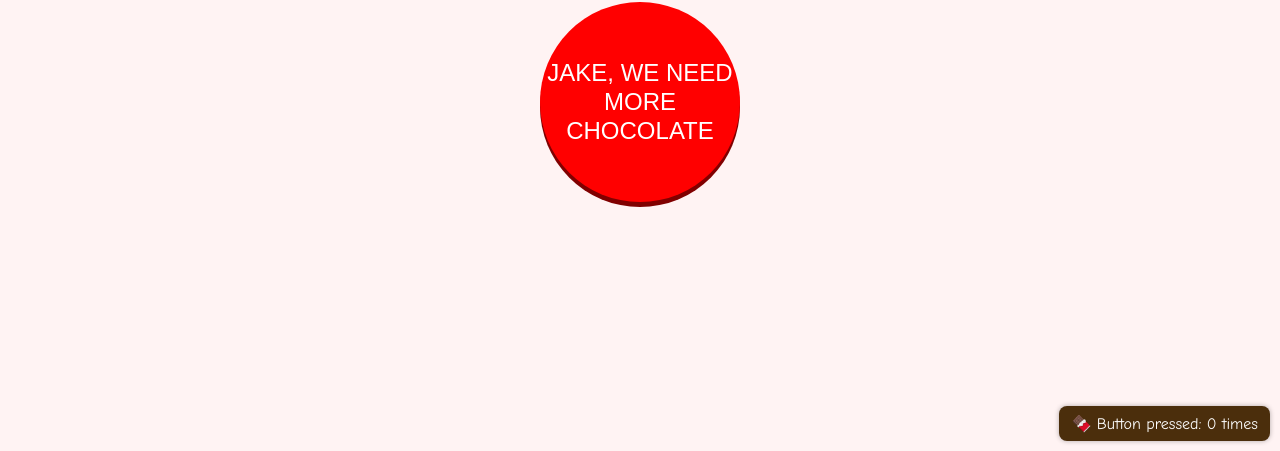
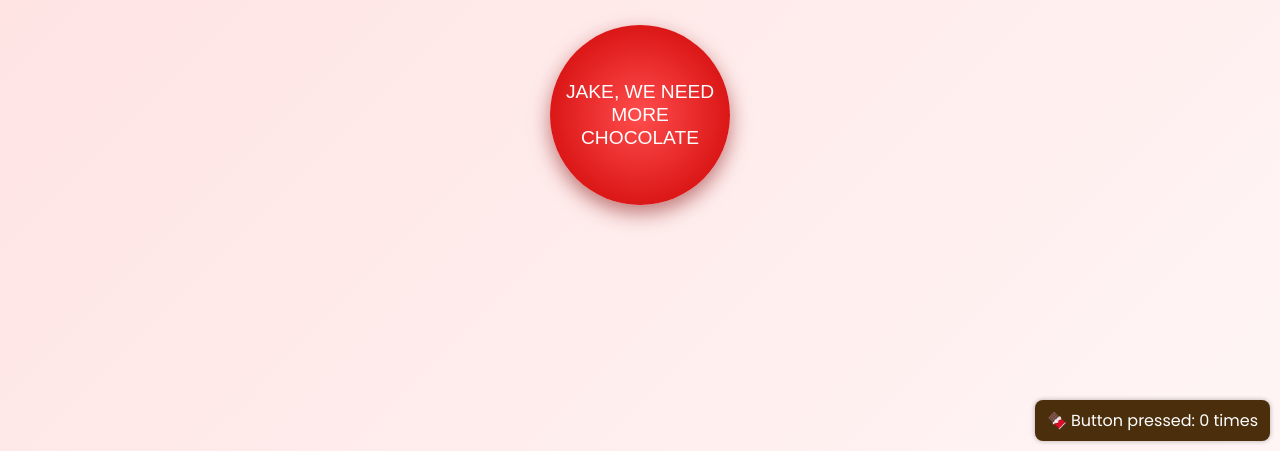
Before and after one commit to phillipsjake/mstschocolate, a plain HTML site: page index.html in a window 1280 px wide. Shown: the part 349-800 px from the top of the page. Drawn offline with nearby package versions, Linux system fonts and the light colour scheme.

Commit message:
Add files via upload

```diff
--- a/index.html
+++ b/index.html
@@ -3,10 +3,11 @@
 <head>
   <meta charset="UTF-8">
   <title>Jake, We Need More Chocolate!</title>
+  <link href="https://fonts.googleapis.com/css2?family=Poppins:wght@400;700&display=swap" rel="stylesheet">
   <style>
   body {
-      background-color: #fff3f3;
-      font-family: 'Comic Sans MS', cursive, sans-serif;
+    background: linear-gradient(135deg, #ffe0e0, #fff5f5);
+    font-family: 'Poppins', sans-serif;
     display: flex;
     justify-content: center;
     align-items: center;
@@ -14,14 +15,16 @@
     margin: 0;
     flex-direction: column;
     position: relative;
+    overflow: hidden;
   }
+
   body::before {
     content: '';
     position: absolute;
     top: 0;
     left: 0;
     width: 100%;
-      height: 60px;
+    height: 80px;
     background: repeating-linear-gradient(
       135deg,
       #4b2e0c,
@@ -32,43 +35,67 @@
     border-bottom-left-radius: 50% 20%;
     border-bottom-right-radius: 50% 20%;
     z-index: 0;
+    animation: drip 4s infinite alternate ease-in-out;
   }
+
+  @keyframes drip {
+    0% { transform: translateY(0); }
+    100% { transform: translateY(10px); }
+  }
+
   h1 {
     color: #a00000;
-      font-size: 2.5rem;
+    font-size: 2.8rem;
     margin-bottom: 30px;
     animation: spiralIn 1.2s ease-out forwards;
     opacity: 0;
+    z-index: 1;
+    text-align: center;
   }
+
   button {
-      background-color: red;
+    background: radial-gradient(circle at center, #ff4d4d, #cc0000);
     color: white;
-      font-size: 1.5rem;
-      width: 200px;
-      height: 200px;
+    font-size: 1.2rem;
+    width: 180px;
+    height: 180px;
     border: none;
     border-radius: 50%;
     cursor: pointer;
-      box-shadow: 0 5px #800000;
-      transition: transform 0.1s ease;
-      text-align: center;
-      line-height: 1.2;
+    box-shadow: 0 8px 20px rgba(128, 0, 0, 0.5);
+    transition: all 0.2s ease;
     display: flex;
     justify-content: center;
     align-items: center;
+    text-align: center;
+    line-height: 1.2;
     text-transform: uppercase;
     padding: 0;
+    z-index: 1;
   }
+
+  button:hover {
+    transform: scale(1.05);
+    box-shadow: 0 10px 25px rgba(128, 0, 0, 0.7);
+  }
+
   button:active {
-      transform: translateY(4px);
-      box-shadow: 0 2px #800000;
+    transform: scale(0.98);
+    box-shadow: 0 5px 10px rgba(128, 0, 0, 0.6);
   }
+
   .thanks {
     display: none;
     margin-top: 20px;
-      font-size: 1.5rem;
-      color: #a00000;
+    font-size: 1.4rem;
+    color: #8b0000;
+    background: #ffeaea;
+    padding: 12px 20px;
+    border-radius: 12px;
+    box-shadow: 0 2px 6px rgba(0,0,0,0.2);
+    z-index: 1;
   }
+
   #counter {
     position: fixed;
     bottom: 10px;
@@ -77,11 +104,12 @@
     color: white;
     padding: 8px 12px;
     border-radius: 8px;
-      font-family: 'Comic Sans MS', cursive, sans-serif;
+    font-family: 'Poppins', sans-serif;
     font-size: 1rem;
     box-shadow: 0 0 5px rgba(0,0,0,0.3);
     z-index: 10;
   }
+
   @keyframes spiralIn {
     0% {
       transform: rotate(720deg) scale(0) translateY(-100px);
```
Lines whose indentation alone changed are shown as unchanged.
